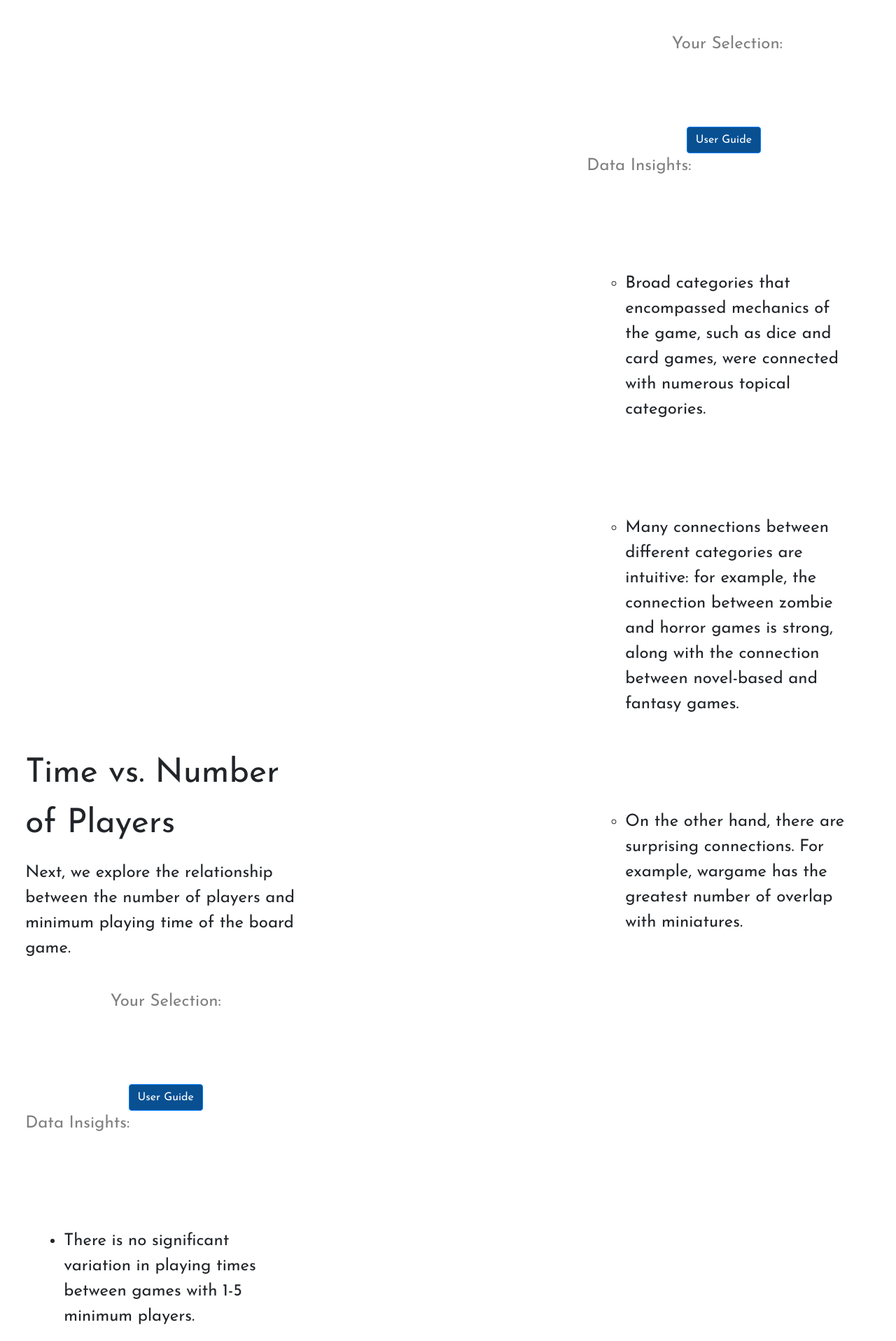
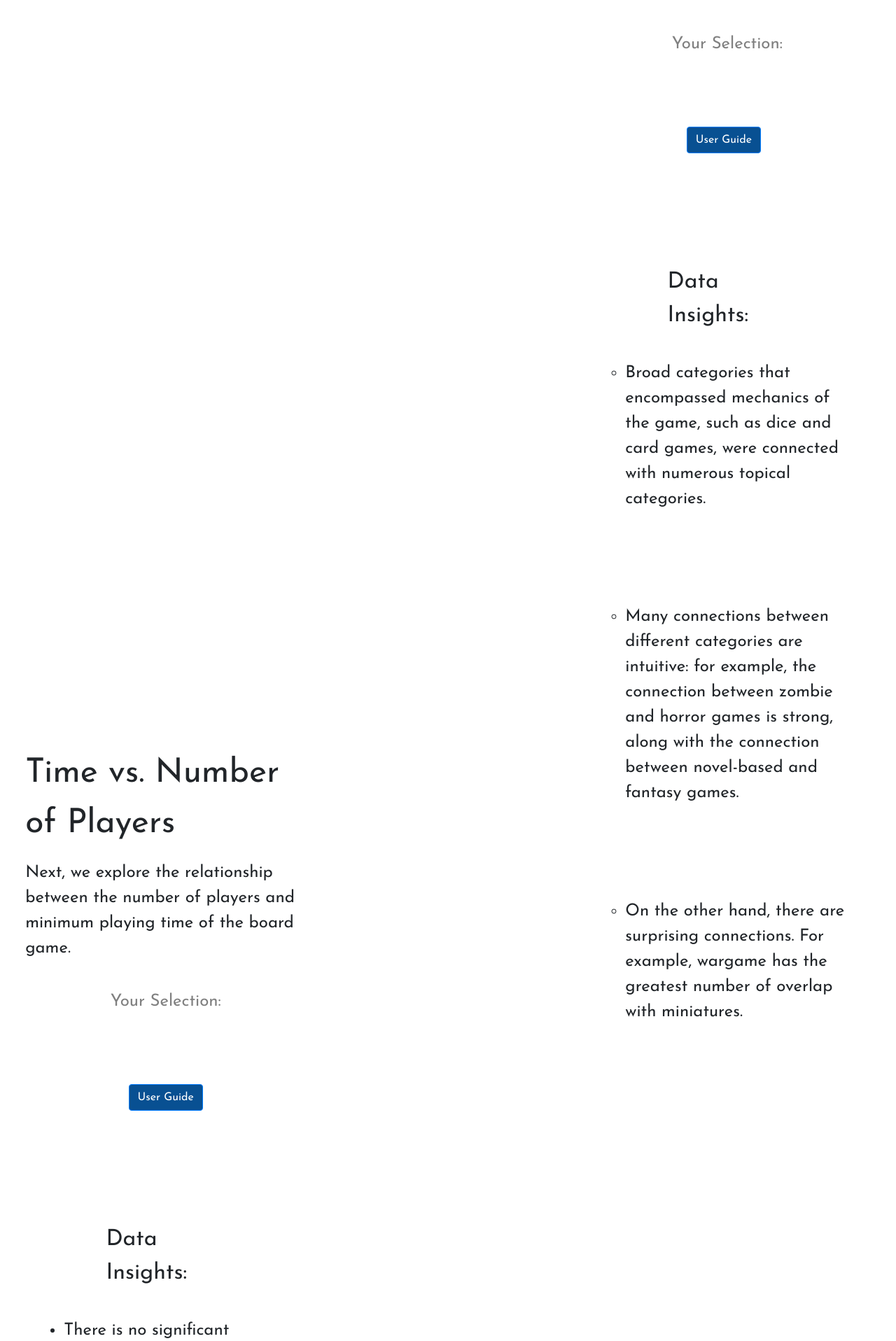
Before and after one commit to sangjunp4rk/boardgame_design_data_viz, a Flask app: page / in a window 1280 px wide. Shown: the part 3771-5687 px from the top of the page at 70% size. Run offline with Flask 2, Linux system fonts and the light colour scheme; some libraries are stand-ins or nearby versions.

Commit message:
format Data Insights title

```diff
--- a/static/css/main.css
+++ b/static/css/main.css
@@ -150,8 +150,17 @@ a  {
 .insights {
   font-size: 1.5rem;
 }
-.insights > ul >li {
+
+.insights_item{
   margin-top: 40%;
+}
+.data_insights_title {
+  font-size: 2rem;
+  margin-top: 20vh;
+  margin-bottom: 5vh;
+  display: flex;
+  align-items: center;
+  justify-content: center;
 }
 
 /** CATEGORY PANEL **/
--- a/templates/main.html
+++ b/templates/main.html
@@ -329,13 +329,16 @@
 
         <!-- Data Insights -->
         <div class="row">
-          <div class="selection_header">Data Insights: </div>
+          <div class="col-md-3"></div>
+          <div class="col-md-6 data_insights_title">Data Insights: </div>
+          <div class="col-md-3"></div>
         </div>
         <div id="categoryInsights" class="insights">
+
           <ul style="list-style-type:circle;">
           <li>Broad categories that encompassed mechanics of the game, such as dice and card games, were connected with numerous topical categories. </li>
-          <li>Many connections between different categories are intuitive: for example, the connection between zombie and horror games is strong, along with the connection between novel-based and fantasy games. </li>
-          <li>On the other hand, there are surprising connections. For example, wargame has the greatest number of overlap with miniatures. </li>
+          <li class="insights_item">Many connections between different categories are intuitive: for example, the connection between zombie and horror games is strong, along with the connection between novel-based and fantasy games. </li>
+          <li class="insights_item">On the other hand, there are surprising connections. For example, wargame has the greatest number of overlap with miniatures. </li>
           </ul>
       </div>
 
@@ -406,13 +409,15 @@
 
             <!-- Data Insights -->
             <div class="row">
-              <div class="selection_header">Data Insights: </div>
+              <div class="col-md-3"></div>
+              <div class="col-md-6 data_insights_title">Data Insights: </div>
+              <div class="col-md-3"></div>
             </div>
             <div id="playersInsights" class="insights" >
             <ul>
                 <li>There is no significant variation in playing times between games with 1-5 minimum players.  </li>
-                <li>The bulk of playing times of games with 1-5 minimum players is 0-60 minutes. </li>
-                <li>Unsurprisingly, a large percentage of games that require more than 5 players at minimum had playing times of greater than 2.5 hours.
+                <li class="insights_item">The bulk of playing times of games with 1-5 minimum players is 0-60 minutes. </li>
+                <li class="insights_item">Unsurprisingly, a large percentage of games that require more than 5 players at minimum had playing times of greater than 2.5 hours.
                 </li>
             </ul>
           </div>
@@ -493,14 +498,16 @@
 
         <!-- Data Insights -->
         <div class="row">
-          <div class="selection_header">Data Insights: </div>
+          <div class="col-md-3"></div>
+          <div class="col-md-6 data_insights_title">Data Insights: </div>
+          <div class="col-md-3"></div>
         </div>
         <div id="mechanicsInsights" class="insights" >
         <ul>
         <li>
           The vast majority of board game mechanics had difficulties spanning from 1 (easiest) to 3 (somewhat difficult).
         </li>
-        <li>
+        <li class="insights_item">
             Hex-and-Counter and Dice Rolling had the greatest numbers of games that were classified as 5 (most difficult) in the difficulty scale.
         </li>
         </ul>
```
